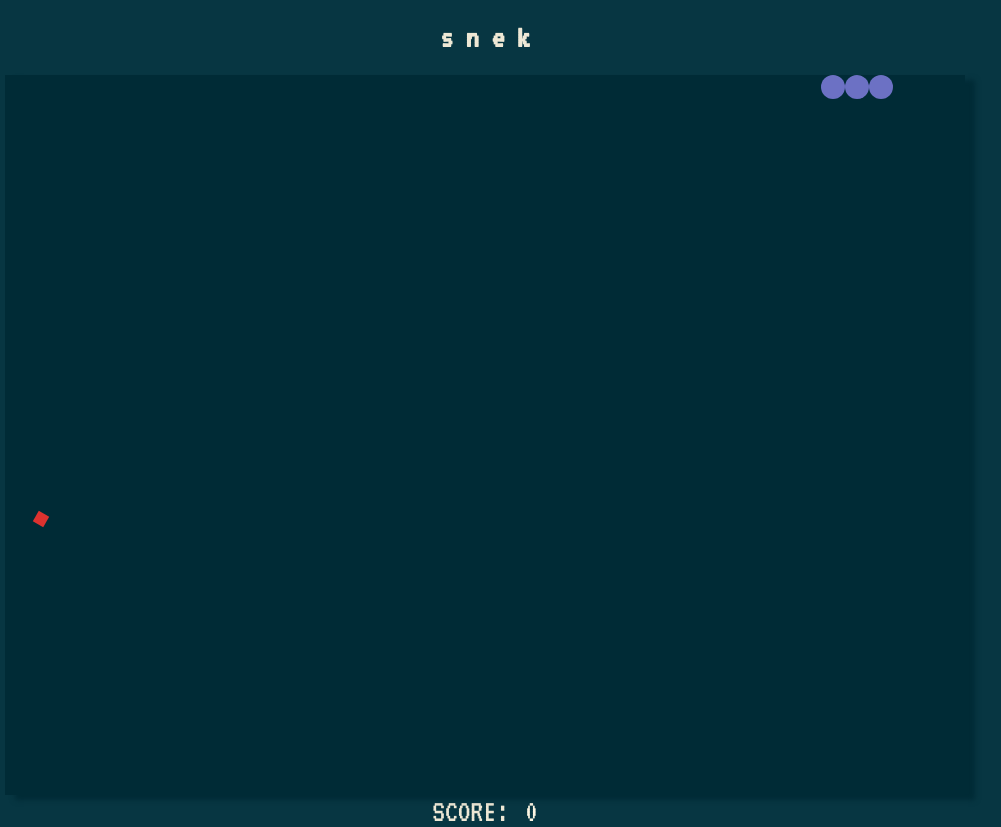
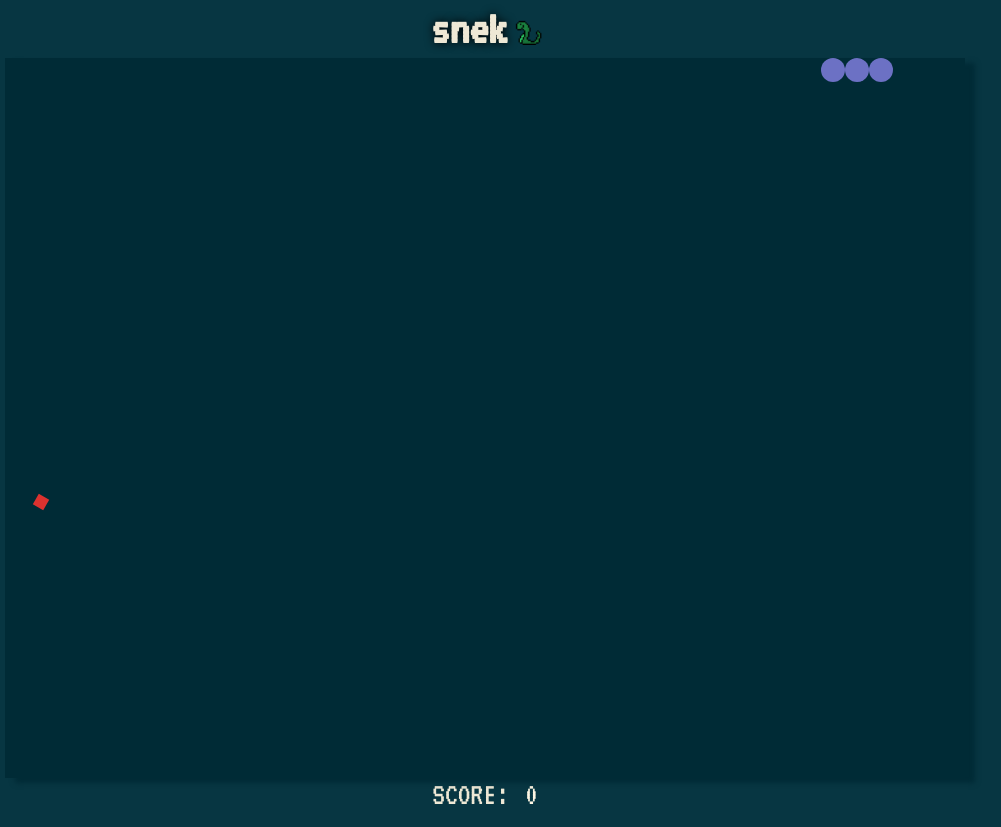
Before and after one commit to 9ziggy9/snek-js, a plain HTML site: page index.html in a window 1280 px wide. Shown: the whole page, without its empty margins (155-1156 px from the left). Drawn offline with nearby package versions, Linux system fonts and the light colour scheme.

Commit message:
logo shtuff

```diff
--- a/index.html
+++ b/index.html
@@ -15,7 +15,10 @@
   </head>
   <body>
     <div id="app">
-      <h1>s n e k</h1>
+      <div id="logo-container">
+	<h1>snek</h1>
+	<img src="./static/snek.gif" id="logo">
+      </div>
       <div id="game-container">
 	<div id="game-grid">
 	  <div id="splash">
--- a/static/style.css
+++ b/static/style.css
@@ -49,9 +49,23 @@ body {
     caret-color: transparent;
 }
 
-h1 {
+#logo-container {
     display: flex;
     justify-content: center;
+    align-items: center;
+    margin-bottom:0;
+}
+
+h1 {
+    font-size:3em;
+    margin: 0.1em;
+    margin-right:0.1em;
+    text-shadow: 0 0 10px black;
+}
+
+#logo {
+    width: 2rem;
+    height: 2rem;
 }
 
 #score-area {
```
Also changed, not shown: static/snek.gif (added).
